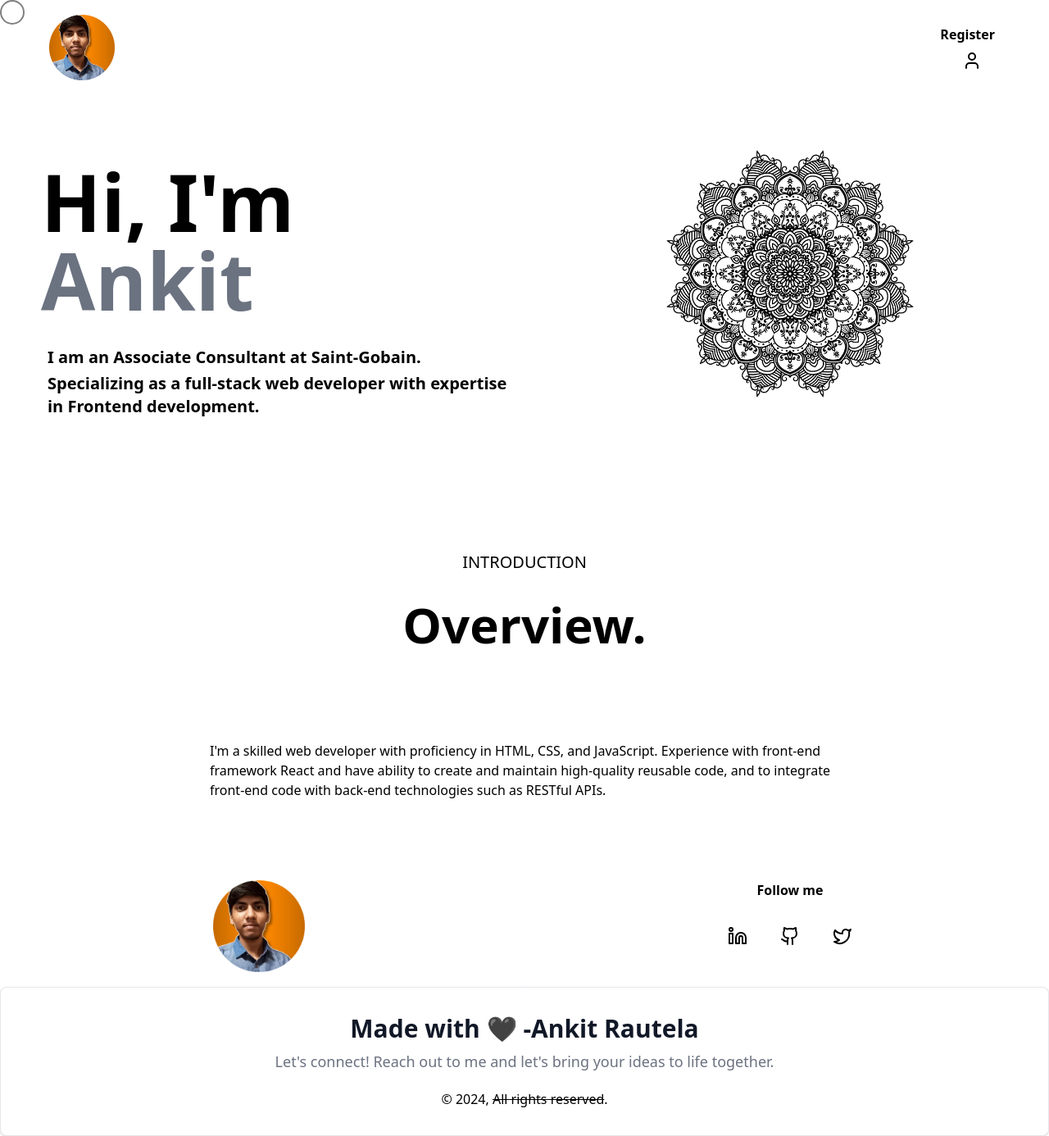
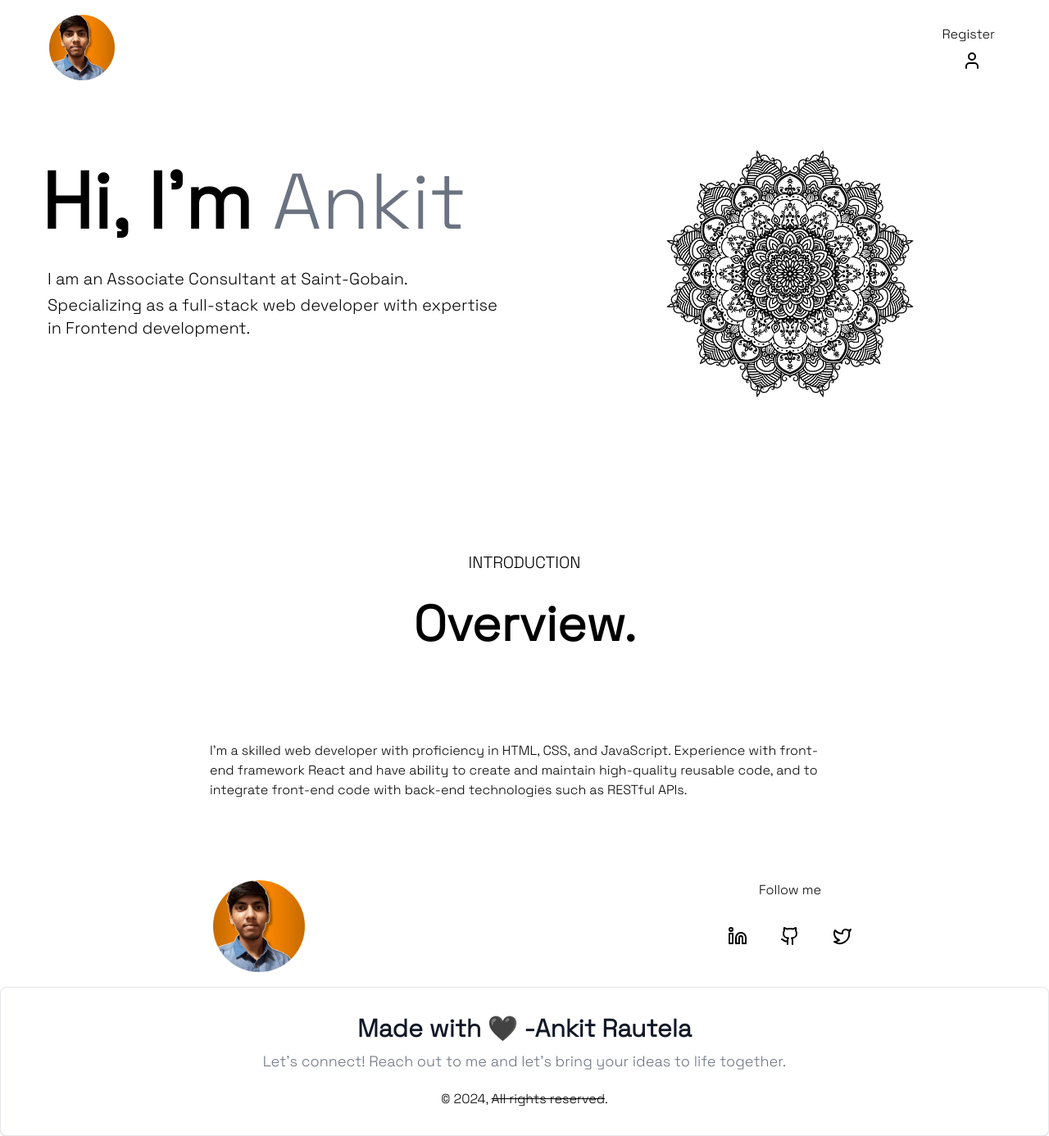
Before and after one commit to Ankit-Rautela/AR-Project, a React (Vite) app in the folder AR-Project-Frontend/: page /Home in a window 1280 px wide. Shown: the whole page at 82% size. Built offline with nearby package versions, Linux system fonts and the light colour scheme.

Commit message:
Font Change

```diff
--- a/AR-Project-Frontend/index.html
+++ b/AR-Project-Frontend/index.html
@@ -3,6 +3,7 @@
   <head>
     <meta charset="UTF-8" />
     <link rel="icon" type="image/svg+xml" href="/src/assets/profilePic.png" />
+    <link rel="stylesheet" href="https://fonts.googleapis.com/css2?family=Space+Grotesk:wght@300&display=swap">
     <meta name="viewport" content="width=device-width, initial-scale=1.0" />
     <title>Ankit's Project</title>
   </head>
--- a/AR-Project-Frontend/package.json
+++ b/AR-Project-Frontend/package.json
@@ -12,6 +12,7 @@
     "preview": "vite preview"
   },
   "dependencies": {
+    "@fontsource/space-grotesk": "^5.0.18",
     "lucide-react": "^0.367.0",
     "react": "^18.2.0",
     "react-dom": "^18.2.0",
--- a/AR-Project-Frontend/src/Components/Cursor.jsx
+++ b/AR-Project-Frontend/src/Components/Cursor.jsx
@@ -1,22 +1,33 @@
 import React, { useState, useEffect } from 'react';
 import "../index.css";
 
+
 const Cursor = () => {
-  const [position, setPosition] = useState({ x: 0, y: 0 });
+  const [position, setPosition] = useState({ x: -100, y: -100 }); // Set initial position off-screen
+  const [visible, setVisible] = useState(false);
 
   useEffect(() => {
     const updatePosition = (e) => {
       setPosition({ x: e.clientX, y: e.clientY });
+      setVisible(true); // Set cursor visible when moving
+    };
+
+    const handleMouseLeave = () => {
+      setVisible(false); // Set cursor invisible when leaving the website
     };
 
     document.addEventListener('mousemove', updatePosition);
+    document.addEventListener('mouseleave', handleMouseLeave);
 
     return () => {
       document.removeEventListener('mousemove', updatePosition);
+      document.removeEventListener('mouseleave', handleMouseLeave);
     };
   }, []);
 
-  return <div className="cursor" style={{ left: position.x, top: position.y }}></div>;
+  return (
+    <div className={`cursor ${visible ? 'visible' : ''}`} style={{ left: position.x, top: position.y }}></div>
+  );
 };
 
 export default Cursor;
--- a/AR-Project-Frontend/src/Components/Intro.jsx
+++ b/AR-Project-Frontend/src/Components/Intro.jsx
@@ -9,7 +9,7 @@ const Intro = () => {
       <div className="flex justify-center my-8">
         <p className="font-extrabold text-6xl">Overview.</p>
       </div>
-      <div className="flex justify-center">
+      <div className="flex justify-center font-sans">
         <p className="mx-64 my-20 font-normal">
           I'm a skilled web developer with proficiency in HTML, CSS, and
           JavaScript. Experience with front-end framework React and have ability
--- a/AR-Project-Frontend/src/Components/Signup.jsx
+++ b/AR-Project-Frontend/src/Components/Signup.jsx
@@ -27,12 +27,16 @@ const Signup = ({ onClose }) => {
         // Handle success, such as showing a success message
         alert("Signup successful!");
         onClose(); // Close the modal after successful signup
+      } else if (response.status === 400) {
+        // Handle bad request (client error)
+        const data = await response.json(); // Parse response body as JSON
+        alert(`Signup failed: ${data.error}`); // Display specific error message from server
       } else {
-        // Handle error response from the server
+        // Handle other error responses from the server
         alert("Signup failed. Please try again later.");
       }
     } catch (error) {
-      // Handle network error
+      // Handle network error or other unexpected errors
       console.error("Error during signup:", error);
       alert("Signup failed. Please check your network connection.");
     }
@@ -62,7 +66,9 @@ const Signup = ({ onClose }) => {
                   Your email
                 </label>
                 <input
-                  onChange={(e)=>{setEmail(e.target.value)}}
+                  onChange={(e) => {
+                    setEmail(e.target.value);
+                  }}
                   type="email"
                   name="email"
                   id="email"
@@ -79,7 +85,9 @@ const Signup = ({ onClose }) => {
                   Your password
                 </label>
                 <input
-                  onChange={(e)=>{setPassword(e.target.value)}}
+                  onChange={(e) => {
+                    setPassword(e.target.value);
+                  }}
                   type="password"
                   name="password"
                   id="password"
--- a/AR-Project-Frontend/src/index.css
+++ b/AR-Project-Frontend/src/index.css
@@ -1,6 +1,15 @@
 @tailwind base;
 @tailwind components;
 @tailwind utilities;
+
+@import url('https://fonts.googleapis.com/css2?family=Space+Grotesk:wght@300..700&display=swap');
+
+*{
+  font-family: "Space Grotesk", sans-serif;
+  font-optical-sizing: auto;
+  font-weight: 300;
+  font-style: normal;
+}
 
 /* Hide scrollbar, but allow scrolling */
 body {
@@ -27,5 +36,10 @@ body::-webkit-scrollbar-thumb {
   position: fixed;
   pointer-events: none; /*Allow click through*/
   z-index: 9999; /*Ensure it's on top of other elements*/
-  transition: all 0.2s ease; /* Add transition for smoothness*/
+  transition: all 0.3s ease; /* Add transition for smoothness*/
+  transform-origin: center center; /* Set transform origin to center */
 }
+
+.cursor.visible {
+  opacity: 1; /* Show cursor when visible */
+}
```
Also changed, not shown: 1 other file (tests, documents, lock files or other folders).
